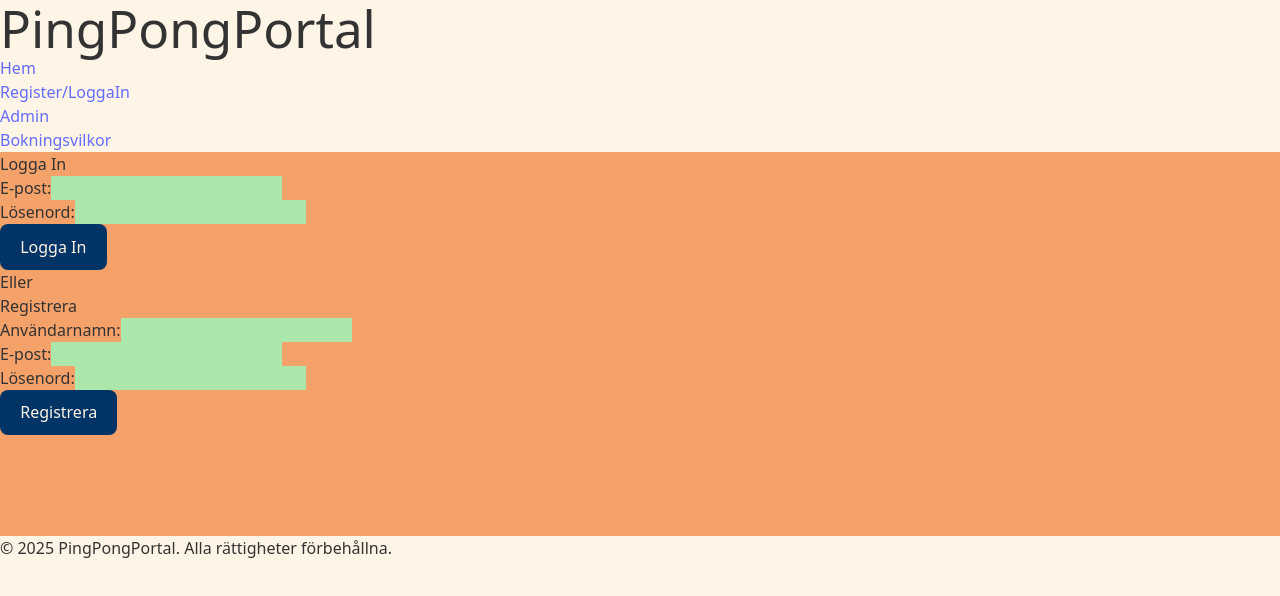
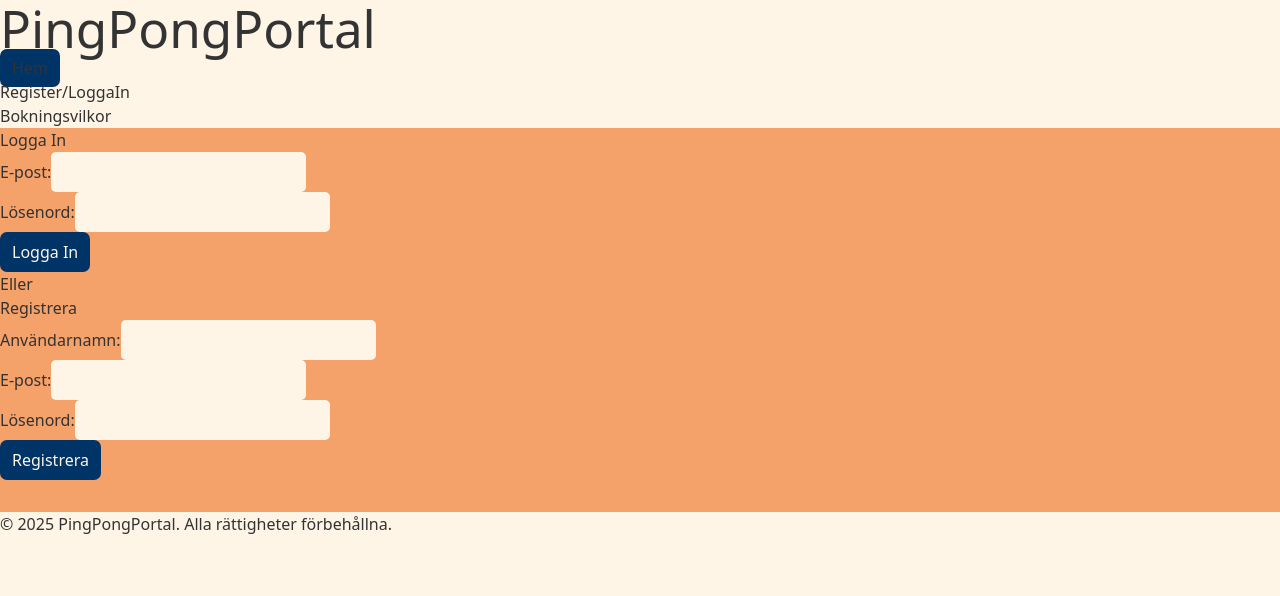
Before and after one commit to herrviktor/PingPongPortal, a React (Vite) app in the folder frontend/: page /auth in a window 1280 px wide. Shown: the top 596 px of the page. Built offline with nearby package versions, Linux system fonts and the light colour scheme.

Commit message:
add button and input field components for use in header, add tailwind color variables for buttons and input.

```diff
--- /dev/null
+++ b/frontend/src/components/Button.tsx
@@ -0,0 +1,29 @@
+import { Link } from 'react-router-dom';
+
+interface MyButtonProps {
+  to?: string;
+  type?: 'button' | 'submit' | 'reset';
+  onClick?: () => void; // ta bort sen om den inte används
+  children: React.ReactNode;
+  className?: string;
+}
+
+const CButton: React.FC<MyButtonProps> = ({ to, type = 'button', onClick, children, className }) => {
+  const baseClasses = "cButton hover:bg-blue-200 transition";
+
+  if (to) {
+    return (
+      <Link to={to} className={`${baseClasses} ${className ?? ""}`}>
+        {children}
+      </Link>
+    );
+  }
+
+  return (
+    <button type={type} onClick={onClick} className={`${baseClasses} ${className ?? ""}`}>
+      {children}
+    </button>
+  );
+};
+
+export default CButton;
--- a/frontend/src/components/Header.tsx
+++ b/frontend/src/components/Header.tsx
@@ -3,6 +3,8 @@ import { useAuth } from "../hooks/useAuth";
 import { searchFacilities } from "../services/facilityService";
 import { useState } from "react";
 import type { ISearchFacility } from "../interfaces/interfaces";
+import CButton from "./button";
+import CInput from "./Input";
 
 interface HeaderProps {
   onSearchResults: (results: ISearchFacility[] | null) => void;
@@ -49,22 +51,23 @@ const Header = ({ onSearchResults }: HeaderProps) => {
             </div>
             <nav>
                 <ul>
-                    <li><Link to="/">Hem</Link></li>
+                    <li><CButton to="/">Hem</CButton></li>
                     {!user && <li><Link to="/auth">Register/LoggaIn</Link></li>}
                     {user && <li><Link to="/user">Min sida</Link></li>}
-                    <li><Link to="/admin">Admin</Link></li>
+                    {user && <li><Link to="/admin">Admin</Link></li>}
                     <li><Link to="/booking-terms">Bokningsvilkor</Link></li>
                 </ul>
             </nav>
             {user && (
         <>
-          <input
+          <CInput
             type="text"
             placeholder="Sök anläggning..."
             value={query}
             onChange={onSearchChange}
-            aria-label="Sök anläggning"
+            ariaLabel="Sök anläggning"
           />
+
           {error && <div style={{ color: "red" }}>{error}</div>}
 
           <button onClick={logout}>Logga ut</button>
--- /dev/null
+++ b/frontend/src/components/Input.tsx
@@ -0,0 +1,41 @@
+import React from "react";
+
+interface InputProps {
+  type: string;
+  placeholder?: string;
+  value: string | undefined;
+  onChange: (e: React.ChangeEvent<HTMLInputElement>) => void;
+  id?: string;
+  name?: string;
+  ariaLabel?: string;
+  className?: string;
+}
+
+const CInput: React.FC<InputProps> = ({
+  type,
+  placeholder,
+  value,
+  onChange,
+  id,
+  name,
+  ariaLabel,
+  className,
+}) => {
+
+  const baseClasses = "cInput";
+
+  return (
+    <input
+      type={type}
+      placeholder={placeholder}
+      value={value}
+      onChange={onChange}
+      id={id}
+      name={name}
+      aria-label={ariaLabel}
+      className={`${baseClasses} ${className ?? ""}`}
+    />
+  );
+};
+
+export default CInput;
--- a/frontend/src/index.css
+++ b/frontend/src/index.css
@@ -1,18 +1,29 @@
 @import "tailwindcss";
 
 @theme {
-  --body-bg: #FFF5E6;
-  --main-bg: #F4A16A;
+  --body-col: #FFF5E6;
+  --main-col: #F4A16A;
   --text-col: #333333;
+  --button-col: #003366;
 }
 
 @layer components {
   .main-h2 {
-    color: var(--text-color);
+    color: var(--text-col);
     @apply text-3xl font-bold py-5;
   }
   .my-text {
     @apply text-5xl text-red-900;
+  }
+  .cButton {
+    background-color: var(--button-col);
+    color: var(--body-bg);
+    @apply rounded-[7px] px-3 py-2;
+  }
+  .cInput {
+    background-color: var(--body-col);
+    color: var(--text-col);
+    @apply rounded-[5px] px-3 py-2;
   }
 }
 
@@ -35,14 +46,7 @@
   -moz-osx-font-smoothing: grayscale;
 }
 
-a {
-  font-weight: 500;
-  color: #646cff;
-  text-decoration: inherit;
-}
-a:hover {
-  color: #535bf2;
-}
+
 
 body {
   margin: 0;
@@ -56,28 +60,9 @@ h1 {
   line-height: 1.1;
 }
 
-button {
-  border-radius: 8px;
-  border: 1px solid transparent;
-  padding: 0.6em 1.2em;
-  font-size: 1em;
-  font-weight: 500;
-  font-family: inherit;
-  background-color: #1a1a1a;
-  cursor: pointer;
-  transition: border-color 0.25s;
-}
-button:hover {
-  border-color: #646cff;
-}
-button:focus,
-button:focus-visible {
-  outline: 4px auto -webkit-focus-ring-color;
-}
 
-input {
-  background-color: rgb(171, 231, 171);
-}
+
+
 
 @media (prefers-color-scheme: light) {
   :root {
--- a/frontend/src/pages/auth.tsx
+++ b/frontend/src/pages/auth.tsx
@@ -1,6 +1,8 @@
 import { useState } from "react";
 import { useAuth } from "../hooks/useAuth";
 import type { IUser } from "../interfaces/interfaces";
+import CInput from "../components/Input";
+import CButton from "../components/button";
 
 const Auth: React.FC = () => {
 
@@ -53,7 +55,7 @@ const Auth: React.FC = () => {
                 <form onSubmit={handleLoginSubmit}>
                     <div>
                         <label>E-post:</label>
-                        <input
+                        <CInput
                             type="email"
                             id="login-email"
                             name="email"
@@ -63,7 +65,7 @@ const Auth: React.FC = () => {
                     </div>
                     <div>
                         <label>Lösenord:</label>
-                        <input
+                        <CInput
                             type="password"
                             id="login-password"
                             name="password"
@@ -71,7 +73,7 @@ const Auth: React.FC = () => {
                             onChange={handleLoginChange}
                         />
                     </div>
-                    <button type="submit">Logga In</button>
+                    <CButton type="submit">Logga In</CButton>
                 </form>
             </div>
             <div>
@@ -84,7 +86,7 @@ const Auth: React.FC = () => {
                 <form onSubmit={handleRegisterSubmit}>
                     <div>
                         <label>Användarnamn:</label>
-                        <input
+                        <CInput
                             type="text"
                             id="register-username"
                             name="username"
@@ -94,7 +96,7 @@ const Auth: React.FC = () => {
                     </div>
                     <div>
                         <label>E-post:</label>
-                        <input
+                        <CInput
                             type="email"
                             id="register-email"
                             name="email"
@@ -104,7 +106,7 @@ const Auth: React.FC = () => {
                     </div>
                     <div>
                         <label>Lösenord:</label>
-                        <input
+                        <CInput
                             type="password"
                             id="register-password"
                             name="password"
@@ -112,7 +114,7 @@ const Auth: React.FC = () => {
                             onChange={handleRegisterChange}
                         />
                     </div>
-                    <button type="submit">Registrera</button>
+                    <CButton type="submit">Registrera</CButton>
                 </form>
             </div>
         </>
```
